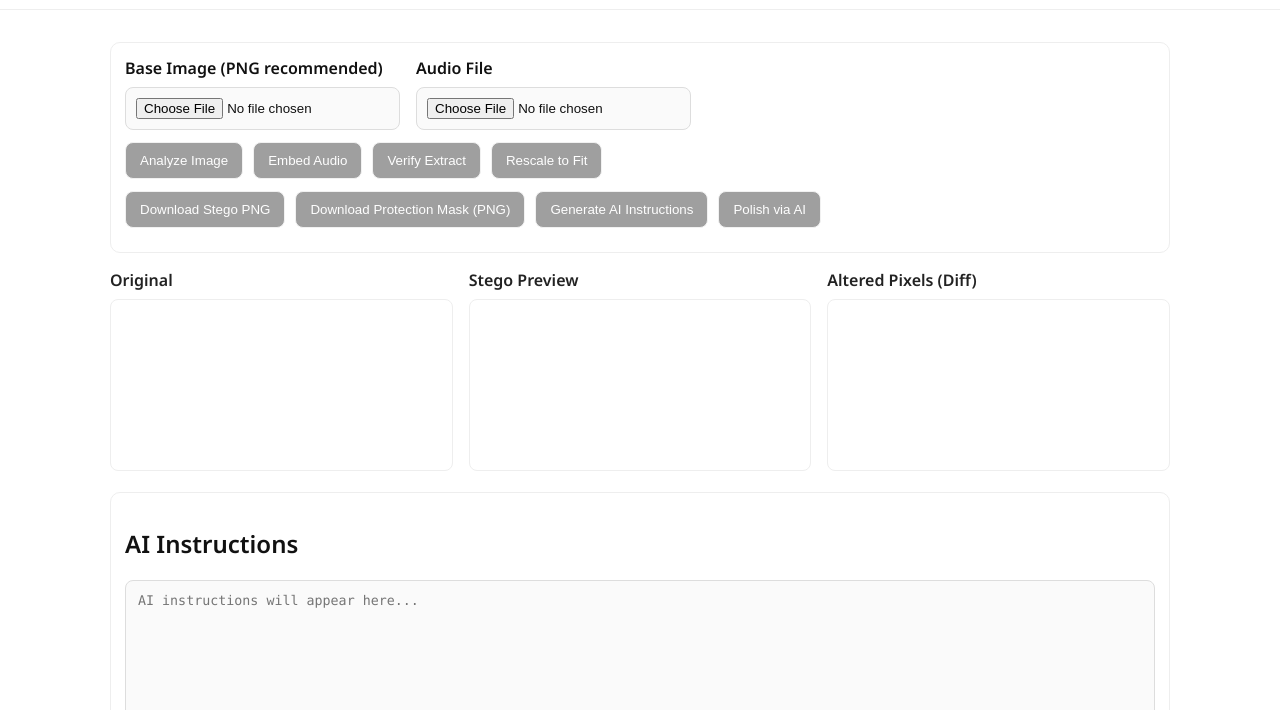
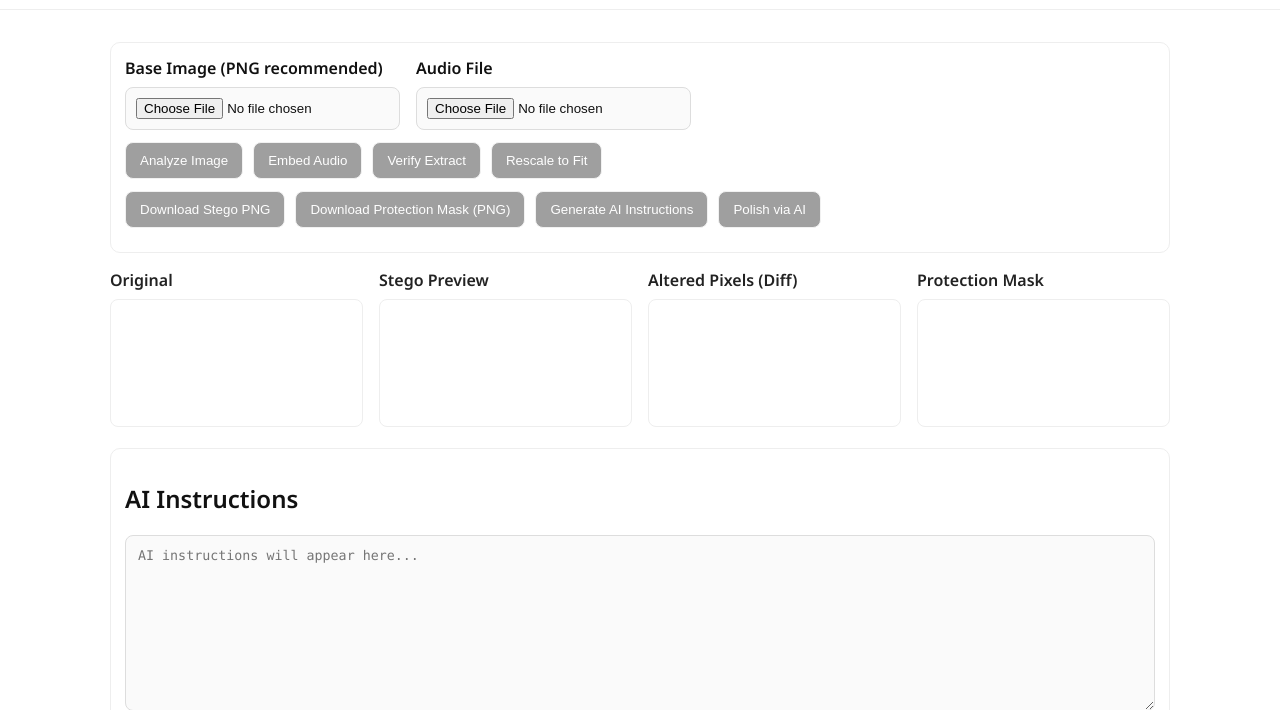
Before and after one commit to websimapi/websim-audio-in-image-stego-least-common-pixels-rgba, a plain HTML site: page index.html in a window 1280 px wide. Shown: the part 90-800 px from the top of the page. Drawn offline with nearby package versions, Linux system fonts and the light colour scheme.

Commit message:
v7: can't access property "width", maskCanvas is null

```diff
--- a/index.html
+++ b/index.html
@@ -64,6 +64,10 @@
         <h2>Altered Pixels (Diff)</h2>
         <canvas id="diffCanvas"></canvas>
       </div>
+      <div class="canvasCol">
+        <h2>Protection Mask</h2>
+        <canvas id="maskCanvas"></canvas>
+      </div>
     </section>
 
     <section class="panel">
--- a/styles.css
+++ b/styles.css
@@ -15,7 +15,7 @@ button:disabled { opacity:.4; cursor:not-allowed; }
 button:hover:not(:disabled) { background:#000; }
 button:active:not(:disabled) { transform: translateY(1px); }
 .stats { margin-top:10px; font-size:14px; color:#333; white-space:pre-wrap; }
-.canvases { display:grid; grid-template-columns: repeat(3, 1fr); gap:16px; margin-top:16px; }
+.canvases { display:grid; grid-template-columns: repeat(auto-fit, minmax(200px, 1fr)); gap:16px; margin-top:16px; }
 .canvasCol h2 { margin: 0 0 8px; font-size: 16px; color:#222; }
 canvas { width:100%; height:auto; image-rendering: pixelated; image-rendering: crisp-edges; border:1px solid #eee; border-radius:8px; background:#fff; }
 textarea { width:100%; resize:vertical; padding:12px; border:1px solid #ddd; border-radius:8px; background:#fafafa; font-family: ui-monospace, SFMono-Regular, Menlo, Monaco, "Space Mono", Consolas, "Liberation Mono", monospace; }
```
